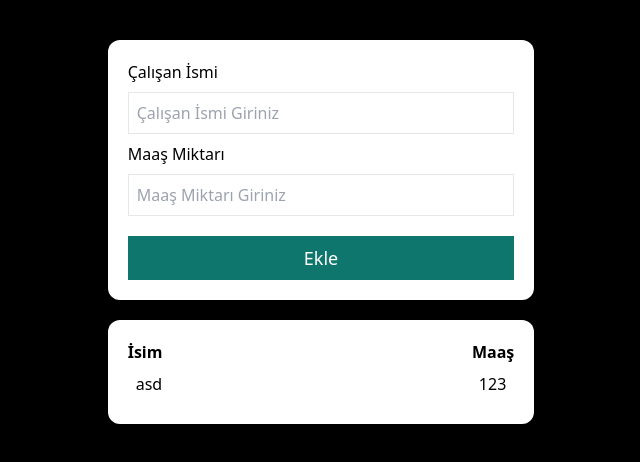
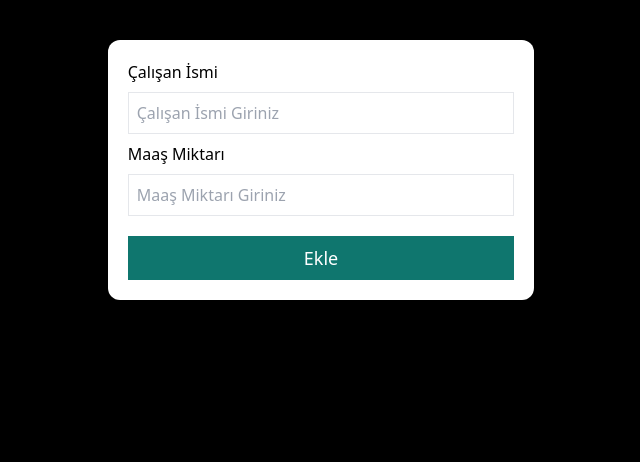
Before and after one commit to felix204/worker-app, a React (Create React App) app: page / in a window 1280 px wide. Shown: the top 462 px of the page, without its empty margins (319-959 px from the left). Built offline with nearby package versions, Linux system fonts and the light colour scheme; the HTML template or start-up script is replaced by a standard one.

Commit message:
WrokerList.jsx done: add n delete

```diff
--- a/src/App.jsx
+++ b/src/App.jsx
@@ -1,12 +1,16 @@
+import { useState } from "react";
 import AddWorker from "./components/Workers/AddWorker";
 import WorkerList from "./components/Workers/WorkerList";
 
 function App() {
+
+  const [workers, setWorkers] = useState([]);
+
   return (
     <div className="App bg">
       <header className="App-header">
-        <AddWorker />
-        <WorkerList />
+        <AddWorker setWorkers={setWorkers}/>
+        <WorkerList workers={workers} setWorkers={setWorkers}/>
       </header>
     </div>
   );
--- a/src/components/UI/Button.jsx
+++ b/src/components/UI/Button.jsx
@@ -1,5 +1,3 @@
-
-
 const Button = (props) => {
   return (
     <button
--- a/src/components/Workers/AddWorker.jsx
+++ b/src/components/Workers/AddWorker.jsx
@@ -2,7 +2,7 @@ import { useState } from "react";
 import Button from "../UI/Button";
 import Card from "../UI/Card";
 
-const AddWorker = () => {
+const AddWorker = (props) => {
   const [enteredWorkerName, setEnteredWorkerName] = useState("");
   const [enteredWage, setEnteredWage] = useState("");
 
@@ -17,10 +17,19 @@ const AddWorker = () => {
     ) {
       return;
     }
+
     if (+enteredWage < minwage) {
       return;
     }
-    console.log(enteredWorkerName, enteredWage);
+
+    props.setWorkers((prevState) => [
+      {
+        id: Math.floor(Math.random() *1000),
+        name: enteredWorkerName,
+        wage: enteredWage
+      },
+      ...prevState,
+    ]);
     setEnteredWorkerName("");
     setEnteredWage("");
   };
--- a/src/components/Workers/WorkerList.jsx
+++ b/src/components/Workers/WorkerList.jsx
@@ -1,22 +1,38 @@
-import Card from "../UI/Card"
+import Card from "../UI/Card";
 
-const WorkerList = () => {
+const WorkerList = (props) => {
+  const { workers, setWorkers } = props;
+
+  if (workers.length < 1) {
+    return;
+  }
+
+  const deleteWorker = (id) => {
+    setWorkers(workers.filter((item) => item.id !== id));
+  }
+
   return (
     <div>
       <Card className="mt-5">
         <ul>
-            <li className="flex justify-between">
-                <span className="font-bold">İsim</span>
-                <span className="font-bold">Maaş</span>
+          <li className="flex justify-between">
+            <span className="font-bold">İsim</span>
+            <span className="font-bold">Maaş</span>
+          </li>
+          {workers.map((worker) => (
+            <li
+              className="flex justify-between cursor-pointer hover:shadow-xl p-2"
+              key={worker.id}
+              onClick={() => deleteWorker(worker.id)}
+            >
+              <span>{worker.name}</span>
+              <span>{worker.wage}</span>
             </li>
-            <li className="flex justify-between cursor-pointer hover:shadow-xl p-2">
-                <span>asd</span>
-                <span>123</span>
-            </li>
+          ))}
         </ul>
       </Card>
     </div>
-  )
-}
+  );
+};
 
-export default WorkerList
+export default WorkerList;
```
